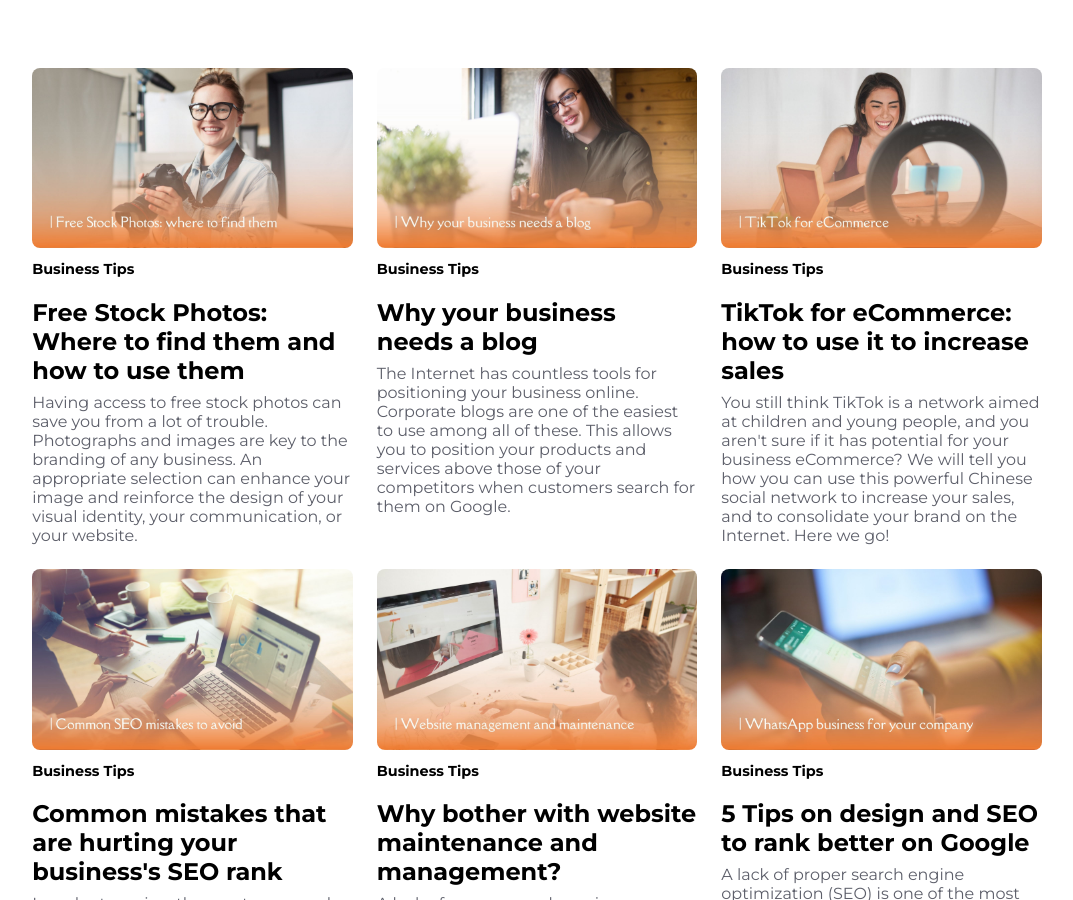
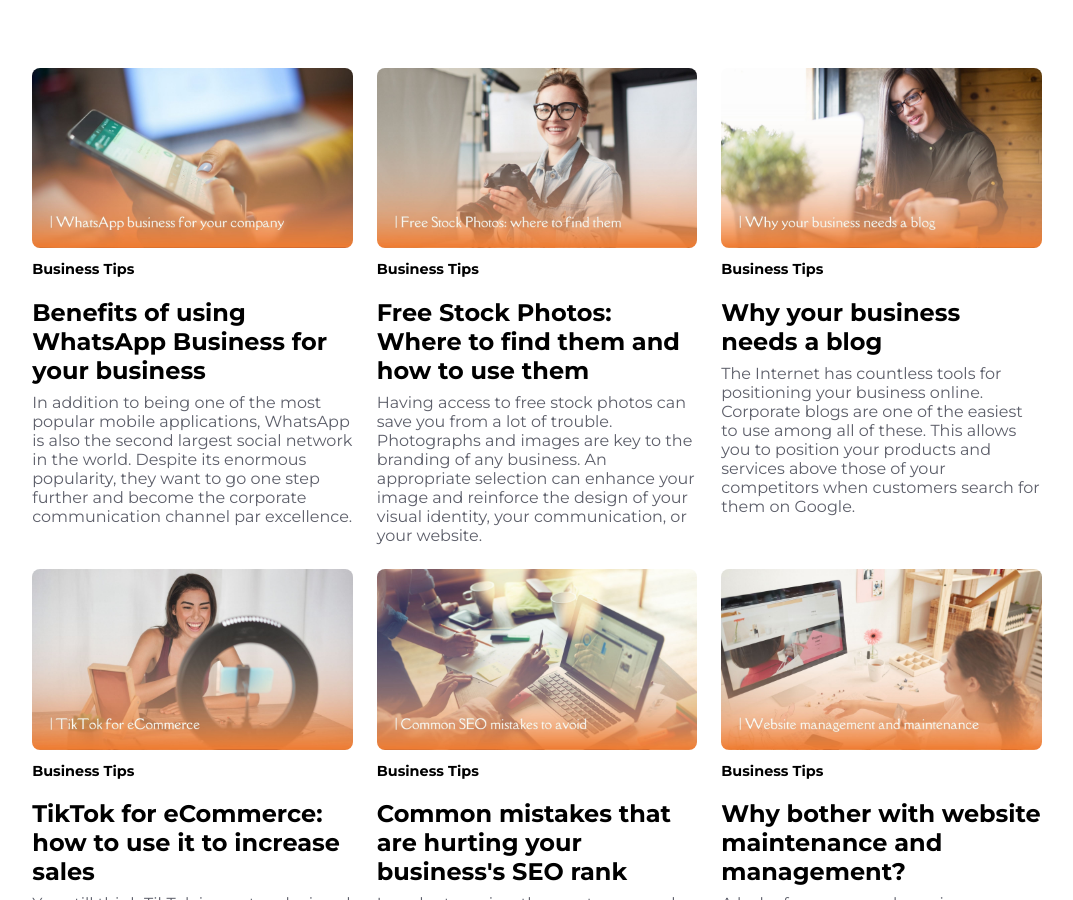
Before and after one commit to Polax-Digital/polax-jekyll, a Jekyll site: the page built from blog.md, in a window 1280 px wide and 900 px high, scrolled down 239 px. Shown: the whole window, without its empty margins (103-1176 px from the left). Built offline with Jekyll 4.4.1, drawn with Linux system fonts in a browser that asks for light colours; some web fonts are replaced; some of the changed text lies outside the part shown.

Commit message:
Fixed meta tags and title

```diff
--- a/_posts/2021-11-15-benefits-of-whatsapp-business-for-your-company.md
+++ b/_posts/2021-11-15-benefits-of-whatsapp-business-for-your-company.md
@@ -1,13 +1,13 @@
 ---
 layout: post
 
-title: "5 Tips on design and SEO to rank better on Google"
-date: 2021-10-21
-description: "A lack of proper search engine optimization (SEO) is one of the most common problems for emerging businesses. Which business doesn’t want to appear on the first page of Google results?"
+title: "Benefits of using WhatsApp Business for your business"
+date: 2021-11-15
+description: "In addition to being one of the most popular mobile applications, WhatsApp is also the second largest social network in the world. Despite its enormous popularity, they want to go one step further and become the corporate communication channel par excellence."
 
 permalink: /blog/benefits-of-whatsapp-business-for-your-company
 post-image: /assets/images/blog/benefits-of-whatsapp-business-for-your-company.jpg
-post-img-alt: "Google ranking"
+post-img-alt: "Business owner using WhatsApp Business"
 
 category: "Business Tips"
 
```
